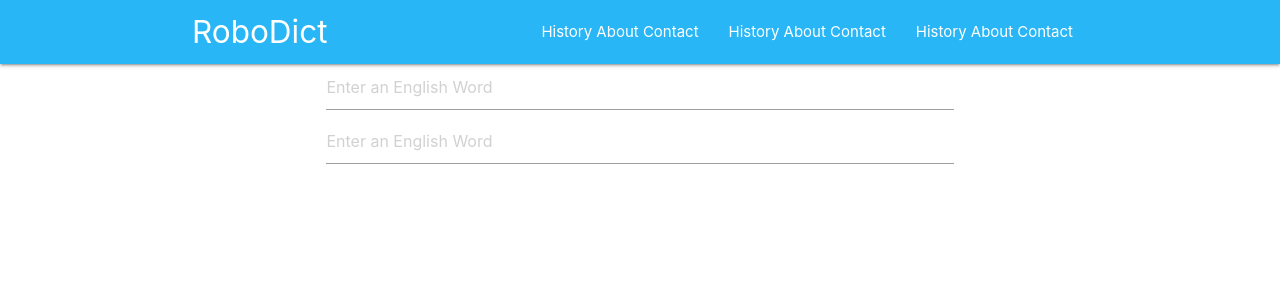
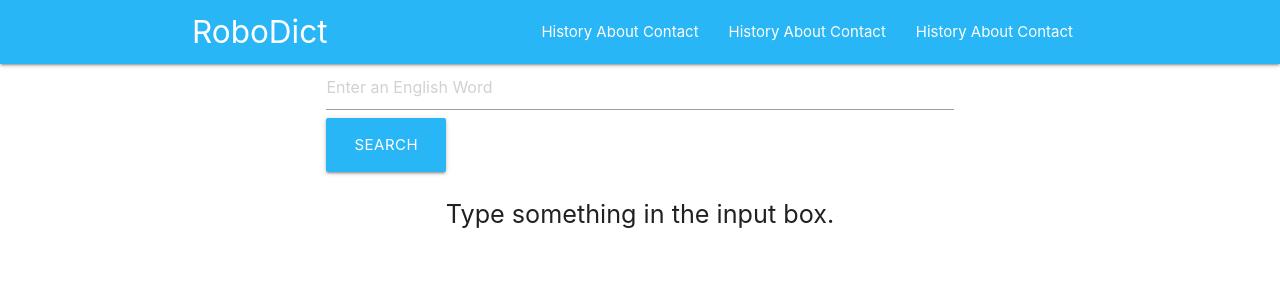
Before and after one commit to Robotron2/React-Dictionary, a React (Create React App) app: page / in a window 1280 px wide. Shown: the top 300 px of the page. Built offline with nearby package versions, Linux system fonts and the light colour scheme.

Commit message:
Input state added

```diff
--- a/src/Pages/Home.js
+++ b/src/Pages/Home.js
@@ -1,7 +1,29 @@
+import { useState } from "react"
+import Button from "../components/Button"
+
 const Home = () => {
+	const [word, setWord] = useState("")
+	const [checkChange, setCheckChange] = useState(false)
+
+	const handleChange = (e) => {
+		setWord(e.target.value)
+		setCheckChange(true)
+	}
+
 	return (
 		<div className="container">
-			<input type="text" placeholder="Enter an English Word" className="form-control " />
+			<div>
+				<input type="text" placeholder="Enter an English Word" value={word} onChange={handleChange} />
+			</div>
+			<div>
+				<Button class="btn waves-effect wave-light btn-large light-blue lighten-1" name="Search" />
+			</div>
+
+			{!checkChange && (
+				<center>
+					<h3 className="flow-text">Type something in the input box.</h3>
+				</center>
+			)}
 		</div>
 	)
 }
--- a/src/Pages/Pages.js
+++ b/src/Pages/Pages.js
@@ -4,7 +4,6 @@ import Home from "./Home"
 const Pages = () => {
 	return (
 		<div className="container">
-			<Home />
 			<Routes>
 				<Route path="/" element={<Home />} />
 			</Routes>
--- /dev/null
+++ b/src/components/Button.js
@@ -0,0 +1,9 @@
+const Button = (props) => {
+	return (
+		<div>
+			<button className={props.class}>{props.name}</button>
+		</div>
+	)
+}
+
+export default Button
```
